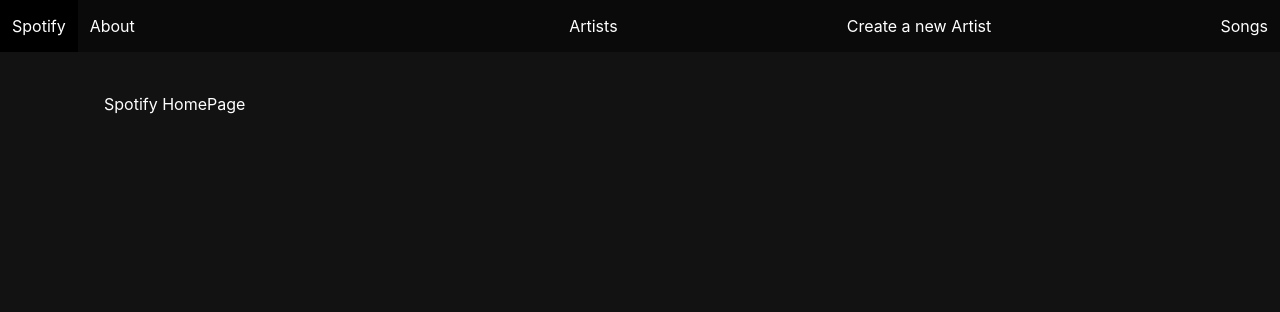
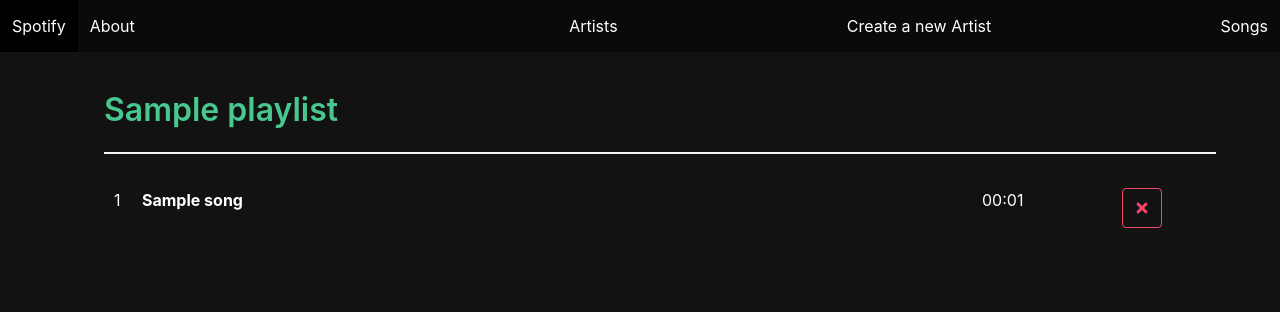
Before and after one commit to raymondborel/spotify_deploy, a Django app: page / in a window 1280 px wide. Shown: the top 312 px of the page. Run offline with Django 4.2, Linux system fonts and the light colour scheme; tables that the repository leaves empty hold one stand-in row (values such as "Sample post").

Commit message:
completed many to many

```diff
--- a/main_app/admin.py
+++ b/main_app/admin.py
@@ -1,6 +1,7 @@
 from django.contrib import admin
-from .models import Artist, Song # import the Artist model from models.py
+from .models import Artist, Song, Playlist # import the Artist model from models.py
 # Register your models here.
 
 admin.site.register(Artist) # this line will add the model to the admin panel
 admin.site.register(Song)
+admin.site.register(Playlist)
--- a/main_app/models.py
+++ b/main_app/models.py
@@ -26,3 +26,10 @@
 
     def get_length(self):
         return time.strftime("%M:%S", time.gmtime(self.length))
+
+class Playlist(models.Model):
+    title = models.CharField(max_length=150)
+    songs = models.ManyToManyField(Song)
+
+    def __str__(self):
+        return self.title
--- a/main_app/static/scripts/main.js
+++ b/main_app/static/scripts/main.js
@@ -2,3 +2,7 @@
     $(".navbar-burger").toggleClass("is-active");
     $(".navbar-menu").toggleClass("is-active");
 })
+
+$(".dropdown").click(function (event) {
+    $(this).toggleClass("is-active")
+})
--- a/main_app/static/styles/main.css
+++ b/main_app/static/styles/main.css
@@ -87,7 +87,7 @@
   width: 100%;
   padding: 10px;
   display: grid;
-  grid-template-columns: 0.1fr 3fr 1fr;
+  grid-template-columns: 0.1fr 3fr 0.5fr 0.3fr;
   border-radius: 5px;
 }
 
--- a/main_app/templates/home.html
+++ b/main_app/templates/home.html
@@ -1,5 +1,29 @@
-{% extends 'base.html' %}]
+{% extends 'base.html' %}
 {% block title %}Home{% endblock %}
 {% block content %}
-<h1>Spotify HomePage</h1>
+<div class="home__playlists">
+    {% for playlist in playlists %}
+    <div class="playlist mb-5">
+        <h3 class="title is-3 has-text-success">{{playlist.title}}</h3>
+        <hr />
+        {% for song in playlist.songs.all %}
+        <div class="song">
+            <!-- forloop counter outputs the number of the song in the playlist for every iteration through playlist.songs.all -->
+            <span>{{forloop.counter}}</span>
+            <span><b>{{song.title}}</b></span>
+            <span>{{song.get_length}}</span>
+            <span>
+                <a href="{% url 'playlist_song_assoc' playlist.pk song.pk %}?assoc=remove" class="button is-danger is-outlined">
+                    <span class="icon is-small">
+                        <i class="fas fa-times"></i>
+                    </span>
+                </a>
+            </span>
+        </div>
+        {% endfor %}
+    </div>
+    {% empty %}
+    <div class="playlist mb-5">There are no songs in this playlist</div>
+    {% endfor %}
+</div>
 {% endblock %}
--- a/main_app/urls.py
+++ b/main_app/urls.py
@@ -13,4 +13,5 @@
     path('artists/<int:pk>/update', views.ArtistUpdate.as_view(), name="artist_update"),
     path('artists/<int:pk>/delete', views.ArtistDelete.as_view(), name="artist_delete"),
     path('artists/<int:pk>/songs/new', views.SongCreate.as_view(), name="song_create"),
+    path('playlists/<int:pk>/songs/<int:song_pk>/', views.PlaylistSongAssoc.as_view(), name="playlist_song_assoc"),
 ]
--- a/main_app/views.py
+++ b/main_app/views.py
@@ -1,5 +1,5 @@
 from django.shortcuts import redirect
-from .models import Artist, Song
+from .models import Artist, Song, Playlist
 # This will import the class we are extending
 from django.views.generic.edit import CreateView, UpdateView, DeleteView
 from django.views.generic.base import TemplateView
@@ -10,6 +10,11 @@
 # I created a class named Home that's a child of TemplateView and is inheriting what's built into the parent class
 class Home(TemplateView):
     template_name = "home.html"
+
+    def get_context_data(self, **kwargs):
+        context = super().get_context_data(**kwargs)
+        context["playlists"] = Playlist.objects.all()
+        return context
 
 class About(TemplateView):
     template_name = "about.html"
@@ -56,6 +61,11 @@
     model = Artist
     template_name = "artist_detail.html"
 
+    def get_context_data(self, **kwargs):
+        context = super().get_context_data(**kwargs)
+        context["playlists"] = Playlist.objects.all()
+        return context
+
 class ArtistUpdate(UpdateView):
     model = Artist
     fields = ['name', 'img', 'bio', 'verified_artist']
@@ -66,3 +76,12 @@
     model = Artist
     template_name = "artist_delete_confirmation.html"
     success_url = '/artists/'
+
+class PlaylistSongAssoc(View):
+    def get(self, request, pk, song_pk):
+        assoc = request.GET.get("assoc")
+        if assoc == "remove":
+            Playlist.objects.get(pk=pk).songs.remove(song_pk)
+        if assoc == "add":
+            Playlist.objects.get(pk=pk).songs.add(song_pk)
+        return redirect('home')
```
Also changed, not shown: main_app/templates/artist_detail.html (+19 -0 lines), main_app/migrations/0003_playlist.py (added).
